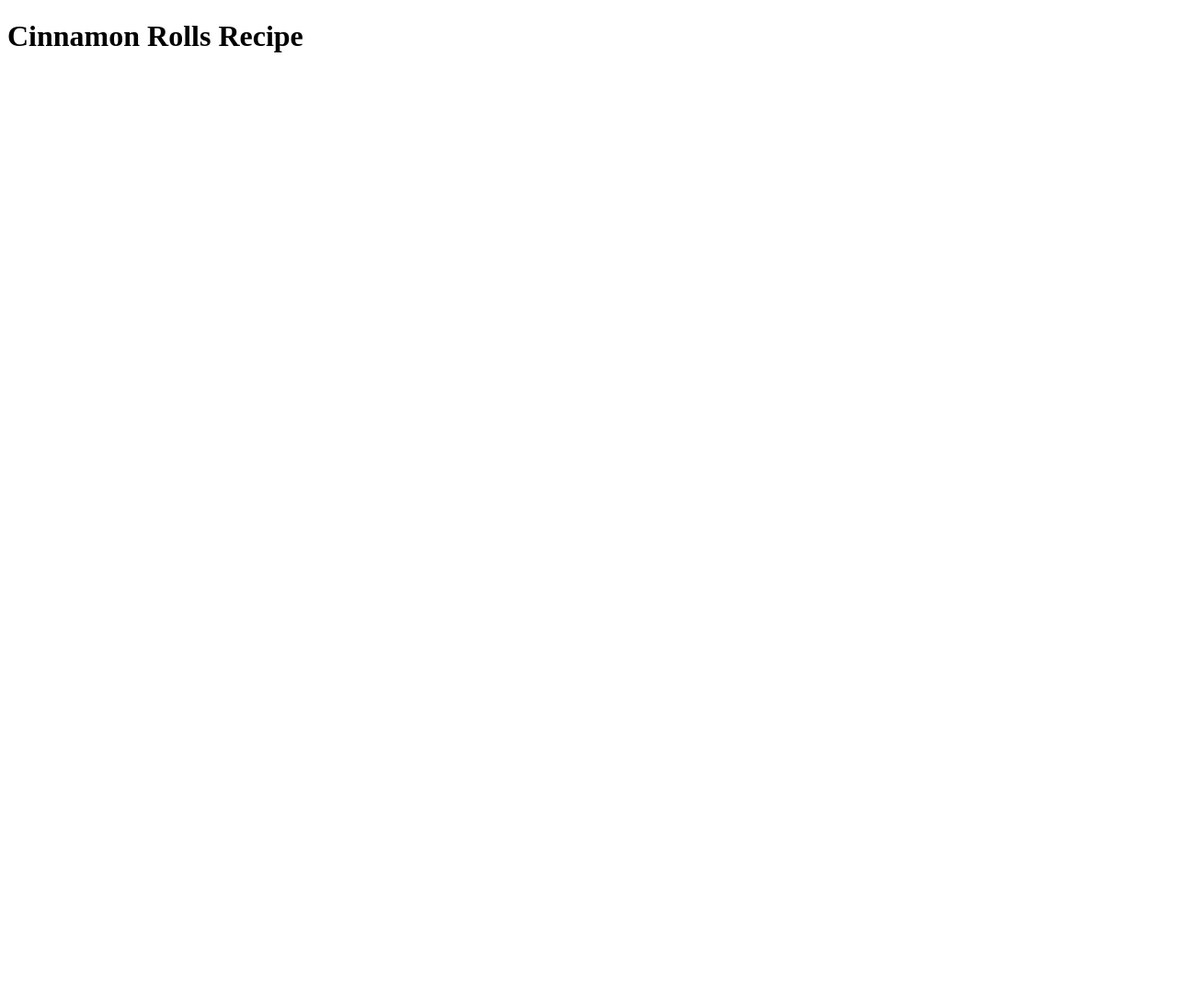
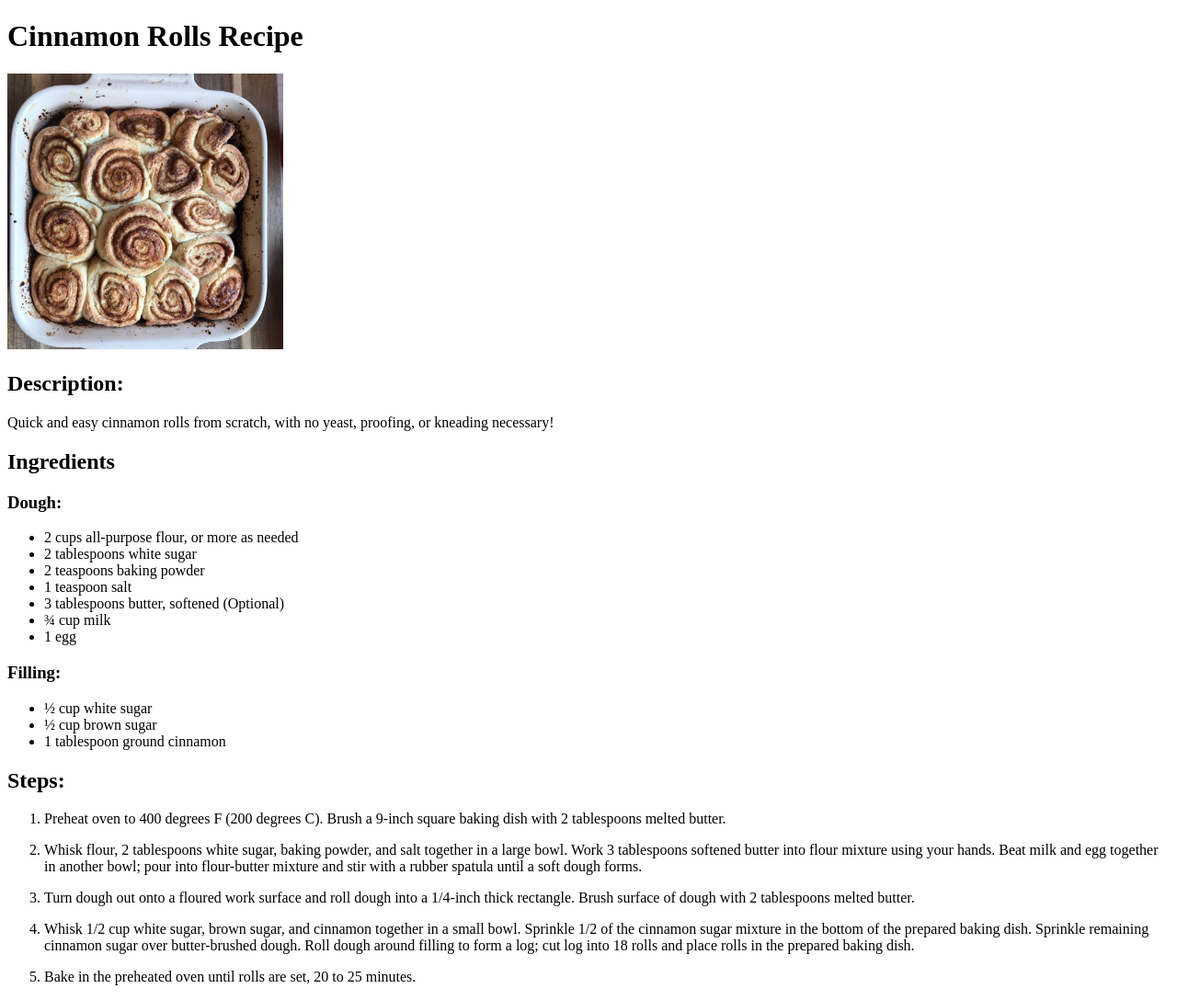
Before and after one commit to catarinagc/odin-recipes, a plain HTML site: page recipes/cinnamon_rolls.html in a window 1280 px wide. Shown: the whole page at 92% size. Before the commit the page ends 800 px from the top, so only its background shows below. Drawn offline with Linux system fonts and the light colour scheme.

Commit message:
Add cinnamon rolls recipe

```diff
--- a/recipes/cinnamon_rolls.html
+++ b/recipes/cinnamon_rolls.html
@@ -6,5 +6,38 @@
     </head>
     <body>
         <h1>Cinnamon Rolls Recipe</h1>
+        <img src="../images/cinnamon.jpeg" alt="Cinnamon Rolls" width="300" height="300">
+        <h2>Description:</h2>
+        <p>Quick and easy cinnamon rolls from scratch,
+         with no yeast, proofing, or kneading necessary!</p>
+        <h2>Ingredients</h2>
+        <h3>Dough:</h3>
+        <ul>
+            <li>2 cups all-purpose flour, or more as needed</li>
+            <li>2 tablespoons white sugar</li>
+            <li>2 teaspoons baking powder</li>
+            <li>1 teaspoon salt</li>
+            <li>3 tablespoons butter, softened (Optional)</li>
+            <li>¾ cup milk</li>
+            <li>1 egg</li>
+        </ul>
+        <h3>Filling:</h3>
+        <ul>
+            <li>½ cup white sugar</li>
+            <li>½ cup brown sugar</li>
+            <li>1 tablespoon ground cinnamon</li>
+        </ul>
+        <h2>Steps:</h2>
+        <ol>
+            <li>Preheat oven to 400 degrees F (200 degrees C). Brush a 9-inch square baking dish with 2 tablespoons melted butter.</li>
+            <p></p>
+            <li>Whisk flour, 2 tablespoons white sugar, baking powder, and salt together in a large bowl. Work 3 tablespoons softened butter into flour mixture using your hands. Beat milk and egg together in another bowl; pour into flour-butter mixture and stir with a rubber spatula until a soft dough forms.</li>
+            <p></p>
+            <li>Turn dough out onto a floured work surface and roll dough into a 1/4-inch thick rectangle. Brush surface of dough with 2 tablespoons melted butter.</li>
+            <p></p>
+            <li>Whisk 1/2 cup white sugar, brown sugar, and cinnamon together in a small bowl. Sprinkle 1/2 of the cinnamon sugar mixture in the bottom of the prepared baking dish. Sprinkle remaining cinnamon sugar over butter-brushed dough. Roll dough around filling to form a log; cut log into 18 rolls and place rolls in the prepared baking dish.</li>
+            <p></p>
+            <li>Bake in the preheated oven until rolls are set, 20 to 25 minutes.</li>
+        </ol>
     </body>
 </html>
```
Also changed, not shown: index.html (+1 -1 lines), images/cinnamon.jpeg (added).
